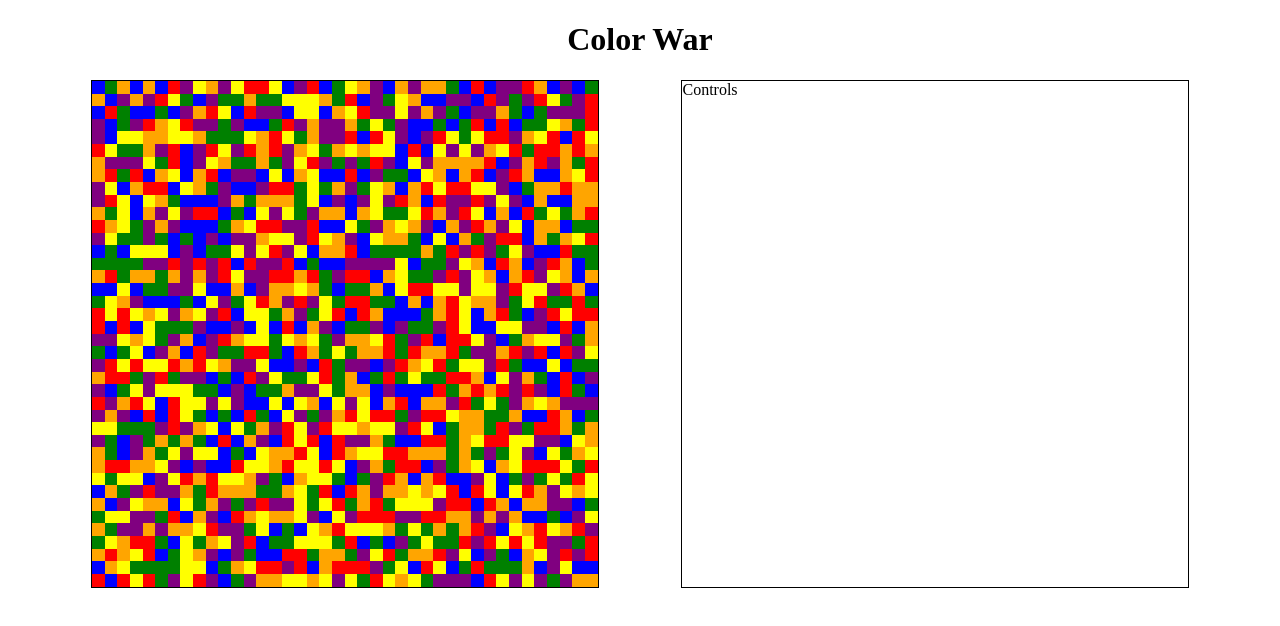
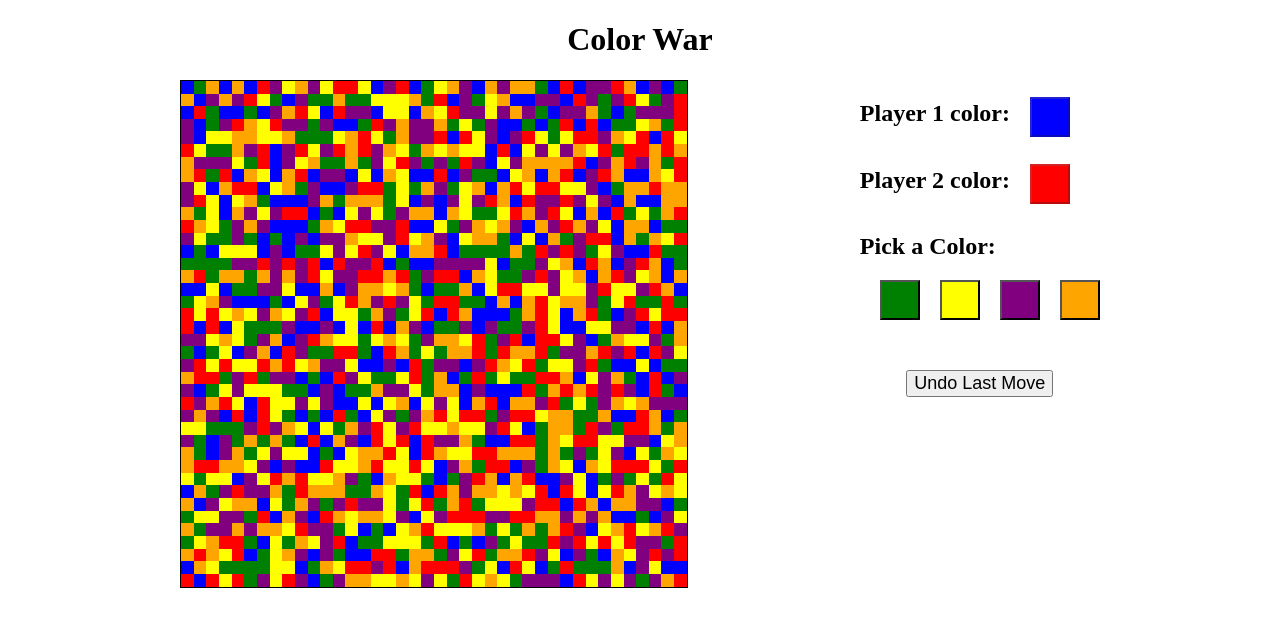
Before and after one commit to Glowieh/color-war, a React (Create React App) app: page / in a window 1280 px wide. Shown: the top 626 px of the page. Built offline with nearby package versions, Linux system fonts and the light colour scheme.

Commit message:
Control layout done, added styles to game grid

```diff
--- a/src/App.css
+++ b/src/App.css
@@ -13,6 +13,7 @@
   flex-flow: column nowrap;
   border: 1px solid black;
   width: 40%;
+  height: 100%;
 }
 
 .grid-row {
@@ -30,6 +31,28 @@
 }
 
 .controls {
-  width: 40%;
-  border: 1px solid black;
+
 }
+
+.current-color {
+  vertical-align: middle;
+}
+
+.current-color-title {
+  display: inline-block;
+}
+
+.color-block {
+  width: 40px;
+  height: 40px;
+  margin-left: 20px;
+  display: inline-block;
+  vertical-align: middle;
+}
+
+.undo {
+  font-size: large;
+  margin: 0 auto;
+  margin-top: 50px;
+  display: block;
+}
--- a/src/App.jsx
+++ b/src/App.jsx
@@ -16,6 +16,8 @@ class App extends Component {
     let grid = new Array(Config.gridWidth*Config.gridHeight);
     grid.fill(0);
     grid = grid.map(() => Math.floor(Math.random() * 6));
+    grid[0] = 0;
+    grid[Config.gridWidth*Config.gridHeight-1] = 1;
     this.setState({grid: grid, player1Color: grid[0], player2Color: grid[Config.gridWidth*Config.gridHeight-1]});
   }
 
@@ -25,7 +27,9 @@ class App extends Component {
         <h1 className="title">Color War</h1>
         <div className="main-container">
           <Grid grid={this.state.grid} />
-          <Controls />
+          <Controls
+            player1Color={this.state.player1Color}
+            player2Color={this.state.player2Color} />
         </div>
       </div>
     );
--- /dev/null
+++ b/src/ColorButton.jsx
@@ -0,0 +1,12 @@
+import React from 'react';
+
+import { Config } from './Config.jsx';
+
+function ColorButton(props) {
+  return (
+    <button className="color-button color-block" style={{backgroundColor: Config.colors[props.color]}}>
+    </button>
+  );
+}
+
+export default ColorButton;
--- a/src/ColorPicker.jsx
+++ b/src/ColorPicker.jsx
@@ -0,0 +1,26 @@
+import React, { Component } from 'react';
+
+import ColorButton from './ColorButton.jsx';
+
+class ColorPicker extends Component {
+
+  render() {
+    let availableColors = [0, 1, 2, 3, 4, 5];
+
+    return (
+      <div className="color-picker">
+        <h2>Pick a Color:</h2>
+        {
+          availableColors.map((color) => {
+            if(color === this.props.player1Color || color === this.props.player2Color) {
+              return null;
+            }
+            return <ColorButton color={color} />;
+          })
+        }
+      </div>
+    );
+  }
+}
+
+export default ColorPicker;
--- a/src/Controls.jsx
+++ b/src/Controls.jsx
@@ -1,14 +1,25 @@
 import React, { Component } from 'react';
 
+import CurrentColor from './CurrentColor.jsx';
+import ColorPicker from './ColorPicker.jsx';
+import Undo from './Undo.jsx';
+
 class Controls extends Component {
-  constructor(props) {
-    super(props);
-  }
-
   render() {
     return (
       <div className="controls">
-        Controls
+        <div className="current-colors">
+          <CurrentColor
+            player="1"
+            color={this.props.player1Color} />
+          <CurrentColor
+            player="2"
+            color={this.props.player2Color} />
+        </div>
+        <ColorPicker
+          player1Color={this.props.player1Color}
+          player2Color={this.props.player2Color} />
+        <Undo />
       </div>
     );
   }
--- a/src/CurrentColor.jsx
+++ b/src/CurrentColor.jsx
@@ -0,0 +1,14 @@
+import React from 'react';
+
+import { Config } from './Config.jsx';
+
+function CurrentColor(props) {
+  return (
+    <div className="current-color">
+      <h2 className="current-color-title">Player {props.player} color:</h2>
+      <button className="color-block" disabled style={{backgroundColor: Config.colors[props.color]}}></button>
+    </div>
+  );
+}
+
+export default CurrentColor;
--- a/src/Grid.jsx
+++ b/src/Grid.jsx
@@ -4,10 +4,6 @@ import GridCell from './GridCell.jsx';
 import { Config } from './Config.jsx';
 
 class Grid extends Component {
-  constructor(props) {
-    super(props);
-  }
-
   renderGrid() {
     let rows = new Array(Config.gridHeight);
     rows.fill(0);
@@ -26,7 +22,7 @@ class Grid extends Component {
         <GridCell
           key={index.toString()}
           index={row*Config.gridWidth+index}
-          color={Config.colors[cell]} />
+          color={cell} />
       )
     );
   }
--- a/src/GridCell.jsx
+++ b/src/GridCell.jsx
@@ -1,8 +1,10 @@
 import React from 'react';
+
+import { Config } from './Config.jsx';
 
 function GridCell(props) {
   return (
-    <div className="grid-cell" style={{backgroundColor: props.color}}>
+    <div className="grid-cell" style={{backgroundColor: Config.colors[props.color]}}>
     </div>
   );
 }
--- a/src/Undo.jsx
+++ b/src/Undo.jsx
@@ -0,0 +1,9 @@
+import React from 'react';
+
+function Undo(props) {
+  return (
+    <button className="undo">Undo Last Move</button>
+  );
+}
+
+export default Undo;
```
